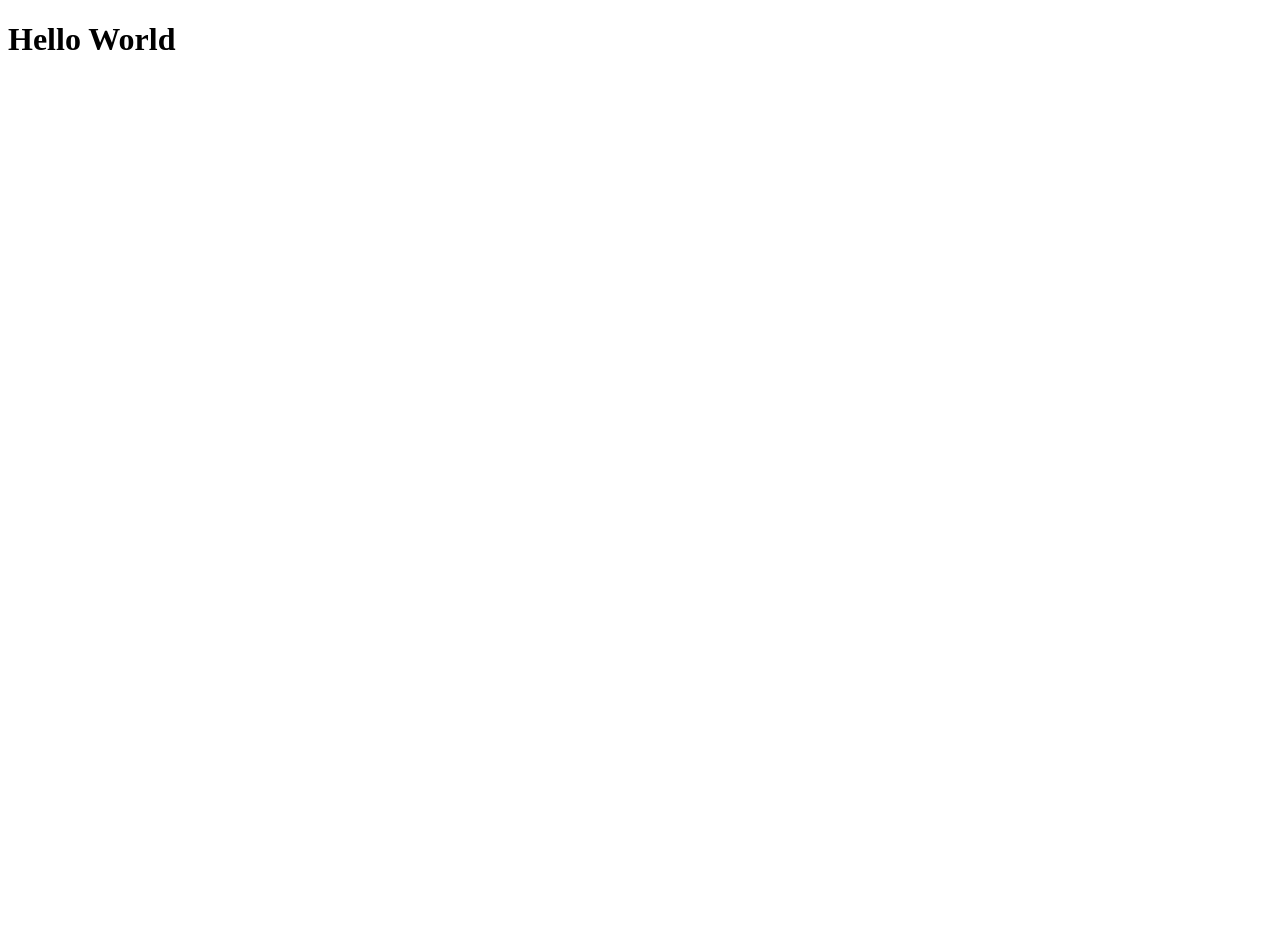
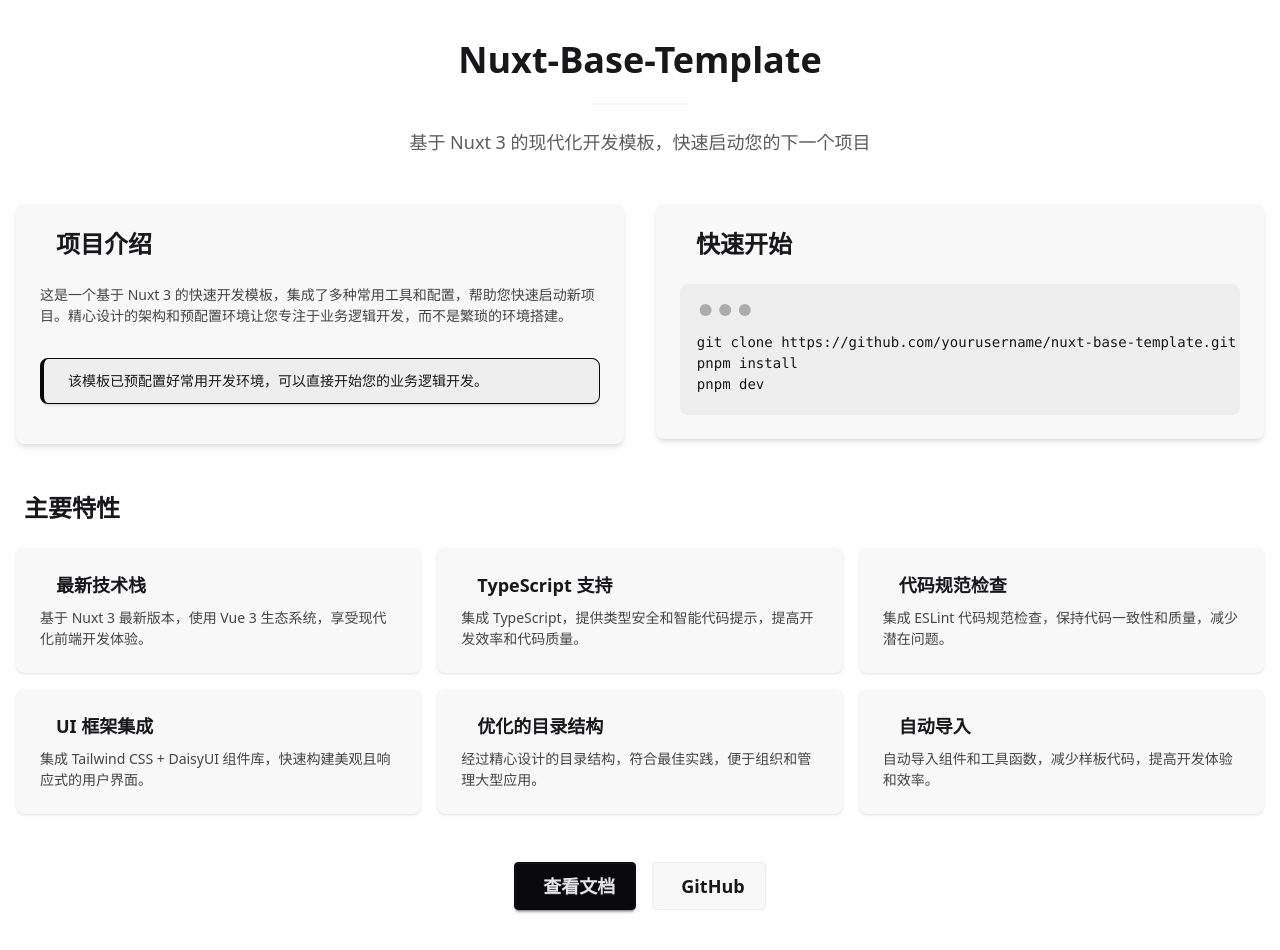
Before and after one commit to YuGe-Git/nuxt-base-template, a Nuxt app: page / in a window 1280 px wide. Before the commit the page ends 800 px from the top, so only its background shows below. Built offline with nearby package versions, Linux system fonts and the light colour scheme.

Commit message:
build：配置tailwindcss和daisyui

```diff
--- /dev/null
+++ b/eslint.config.js
@@ -0,0 +1,16 @@
+import js from "@eslint/js";
+import globals from "globals";
+import tseslint from "typescript-eslint";
+import pluginVue from "eslint-plugin-vue";
+import css from "@eslint/css";
+import { defineConfig } from "eslint/config";
+
+
+export default defineConfig([
+  { files: ["**/*.{js,mjs,cjs,ts,vue}"], plugins: { js }, extends: ["js/recommended"] },
+  { files: ["**/*.{js,mjs,cjs,ts,vue}"], languageOptions: { globals: globals.browser } },
+  tseslint.configs.recommended,
+  pluginVue.configs["flat/essential"],
+  { files: ["**/*.vue"], languageOptions: { parserOptions: { parser: tseslint.parser } } },
+  { files: ["**/*.css"], plugins: { css }, language: "css/css", extends: ["css/recommended"] },
+]);
--- a/eslint.config.mjs
+++ b/eslint.config.mjs
@@ -1,24 +1,6 @@
 // @ts-check
 import withNuxt from './.nuxt/eslint.config.mjs'
 
-export default withNuxt({
-  rules: {
-    // Vue 相关规则
-    'vue/multi-word-component-names': ['error', {
-      ignores: ['Index', 'Layout', 'Error'],
-    }],
-    'vue/require-default-export': 'off', // 允许非默认导出的组件
+export default withNuxt(
 
-    // TypeScript 相关规则
-    '@typescript-eslint/no-explicit-any': 'error',
-    '@typescript-eslint/no-var-requires': 'off',
-    '@typescript-eslint/no-non-null-assertion': 'warn',
-
-    // JavaScript 通用规则
-    'no-console': process.env.NODE_ENV === 'production' ? 'error' : 'warn',
-    'no-debugger': process.env.NODE_ENV === 'production' ? 'error' : 'off',
-    'no-unused-vars': 'warn',
-    'prefer-const': 'error',
-
-  },
-})
+)
--- a/nuxt.config.ts
+++ b/nuxt.config.ts
@@ -1,20 +1,40 @@
+import tailwindcss from '@tailwindcss/vite'
 // https://nuxt.com/docs/api/configuration/nuxt-config
 export default defineNuxtConfig({
   // 兼容性日期，指定使用的 Nuxt 功能集
-  compatibilityDate: '2024-11-01',
-  // 启用开发工具
-  devtools: { enabled: true },
   // 加载的 Nuxt 模块
   modules: [
     '@nuxt/eslint', // ESLint 集成
-    '@nuxt/icon'    // 图标支持
+    '@nuxt/icon', // 图标支持
+  ],
+  // 自动导入狗都不用
+  // components: [
+  //   {
+  //     path: '~/components',
+  //   },
+  // ],
+  // 启用开发工具
+  devtools: { enabled: true },
+  // CSS 全局文件
+  css: [
+    '~/assets/css/main.css',
   ],
   // 源代码目录
   srcDir: 'src/',
+  compatibilityDate: '2024-11-01',
+  // Vite 配置
+  vite: {
+    plugins: [tailwindcss()],
+  },
   // ESLint 配置
   eslint: {
     config: {
-      stylistic: true // 启用样式规则
-    }
+      // 关闭默认配置（默认情况下，此模块会使用推荐的规则安装 JS、TS 和 Vue 插件）
+      standalone: false,
+    },
+  },
+  icon: {
+    mode: 'css',
+    cssLayer: 'base',
   },
 })
--- /dev/null
+++ b/src/assets/css/main.css
@@ -0,0 +1,6 @@
+@import "tailwindcss";
+@plugin "daisyui" {
+  themes: light --default, dark --prefersdark;
+  root: ":root";
+  logs: true;
+}
--- /dev/null
+++ b/src/components/base/InfoIndex.vue
@@ -0,0 +1,158 @@
+<template>
+  <div class="min-h-screen bg-base-100">
+    <div class="container mx-auto px-4 py-10">
+      <!-- 标题区域 -->
+      <div class="text-center mb-12">
+        <h1 class="text-4xl font-bold mb-3 text-base-content">
+          Nuxt-Base-Template
+        </h1>
+        <div class="divider w-24 mx-auto my-4 opacity-30" />
+        <p class="text-lg opacity-70 max-w-xl mx-auto">
+          基于 Nuxt 3 的现代化开发模板，快速启动您的下一个项目
+        </p>
+      </div>
+
+      <!-- 主要内容区域 -->
+      <div class="grid grid-cols-1 md:grid-cols-6 gap-8 mb-12">
+        <!-- 项目介绍卡片 -->
+        <div class="md:col-span-3">
+          <div class="card bg-base-200 shadow-md hover:shadow-lg transition-all duration-300">
+            <div class="card-body">
+              <h2 class="card-title text-2xl mb-4 text-base-content">
+                <span class="i-heroicons-information-circle mr-2 opacity-70" />
+                项目介绍
+              </h2>
+              <p class="mb-6 opacity-80">
+                这是一个基于 Nuxt 3 的快速开发模板，集成了多种常用工具和配置，帮助您快速启动新项目。精心设计的架构和预配置环境让您专注于业务逻辑开发，而不是繁琐的环境搭建。
+              </p>
+
+              <div class="alert bg-base-300 text-base-content border-l-4 border-neutral mb-4">
+                <span class="flex items-center">
+                  <span class="i-heroicons-light-bulb mr-2 opacity-70" />
+                  该模板已预配置好常用开发环境，可以直接开始您的业务逻辑开发。
+                </span>
+              </div>
+            </div>
+          </div>
+        </div>
+
+        <!-- 快速开始卡片 -->
+        <div class="md:col-span-3">
+          <div class="card bg-base-200 shadow-md hover:shadow-lg transition-all duration-300">
+            <div class="card-body">
+              <h2 class="card-title text-2xl mb-4 text-base-content">
+                <span class="i-heroicons-rocket-launch mr-2 opacity-70" />
+                快速开始
+              </h2>
+              <div class="mockup-code bg-base-300 text-base-content w-full overflow-x-hidden">
+                <pre class="overflow-x-auto"><code>git clone https://github.com/yourusername/nuxt-base-template.git</code></pre>
+                <pre class="overflow-x-auto"><code>pnpm install</code></pre>
+                <pre class="overflow-x-auto"><code>pnpm dev</code></pre>
+              </div>
+            </div>
+          </div>
+        </div>
+      </div>
+
+      <!-- 主要特性区域 -->
+      <div class="mb-12">
+        <h2 class="text-2xl font-bold mb-6 text-base-content flex items-center">
+          <span class="i-heroicons-star mr-2 opacity-70" />
+          主要特性
+        </h2>
+        <div class="grid grid-cols-1 md:grid-cols-2 lg:grid-cols-3 gap-4">
+          <div class="card bg-base-200 shadow-sm hover:shadow-md transition-all">
+            <div class="card-body">
+              <h3 class="card-title text-base-content">
+                <span class="i-heroicons-code-bracket-square mr-2 opacity-70" />
+                最新技术栈
+              </h3>
+              <p class="opacity-80">
+                基于 Nuxt 3 最新版本，使用 Vue 3 生态系统，享受现代化前端开发体验。
+              </p>
+            </div>
+          </div>
+
+          <div class="card bg-base-200 shadow-sm hover:shadow-md transition-all">
+            <div class="card-body">
+              <h3 class="card-title text-base-content">
+                <span class="i-heroicons-document-check mr-2 opacity-70" />
+                TypeScript 支持
+              </h3>
+              <p class="opacity-80">
+                集成 TypeScript，提供类型安全和智能代码提示，提高开发效率和代码质量。
+              </p>
+            </div>
+          </div>
+
+          <div class="card bg-base-200 shadow-sm hover:shadow-md transition-all">
+            <div class="card-body">
+              <h3 class="card-title text-base-content">
+                <span class="i-heroicons-check-badge mr-2 opacity-70" />
+                代码规范检查
+              </h3>
+              <p class="opacity-80">
+                集成 ESLint 代码规范检查，保持代码一致性和质量，减少潜在问题。
+              </p>
+            </div>
+          </div>
+
+          <div class="card bg-base-200 shadow-sm hover:shadow-md transition-all">
+            <div class="card-body">
+              <h3 class="card-title text-base-content">
+                <span class="i-heroicons-paint-brush mr-2 opacity-70" />
+                UI 框架集成
+              </h3>
+              <p class="opacity-80">
+                集成 Tailwind CSS + DaisyUI 组件库，快速构建美观且响应式的用户界面。
+              </p>
+            </div>
+          </div>
+
+          <div class="card bg-base-200 shadow-sm hover:shadow-md transition-all">
+            <div class="card-body">
+              <h3 class="card-title text-base-content">
+                <span class="i-heroicons-folder mr-2 opacity-70" />
+                优化的目录结构
+              </h3>
+              <p class="opacity-80">
+                经过精心设计的目录结构，符合最佳实践，便于组织和管理大型应用。
+              </p>
+            </div>
+          </div>
+
+          <div class="card bg-base-200 shadow-sm hover:shadow-md transition-all">
+            <div class="card-body">
+              <h3 class="card-title text-base-content">
+                <span class="i-heroicons-arrow-path mr-2 opacity-70" />
+                自动导入
+              </h3>
+              <p class="opacity-80">
+                自动导入组件和工具函数，减少样板代码，提高开发体验和效率。
+              </p>
+            </div>
+          </div>
+        </div>
+      </div>
+
+      <!-- 行动按钮区域 -->
+      <div class="flex justify-center gap-4 mt-8">
+        <button class="btn btn-neutral btn-lg gap-2">
+          <span class="i-heroicons-document-text" />
+          查看文档
+        </button>
+        <button class="btn bg-base-200 border-base-300 btn-lg gap-2 hover:bg-base-300">
+          <span class="i-heroicons-code-bracket" />
+          GitHub
+        </button>
+      </div>
+    </div>
+  </div>
+</template>
+
+<script setup lang="ts">
+// 无需额外脚本
+</script>
+
+<style scoped>
+</style>
--- a/src/pages/index.vue
+++ b/src/pages/index.vue
@@ -1,7 +1,5 @@
 <template>
-  <div>
-    <h1>Hello World</h1>
-  </div>
+  <BaseInfoIndex />
 </template>
 
 <script setup lang="ts">
@@ -9,5 +7,4 @@
 </script>
 
 <style scoped>
-
 </style>
--- /dev/null
+++ b/src/pages/test/nuxt/icon/index.vue
@@ -0,0 +1,5 @@
+<template>
+  <div>
+    <h1>Icon</h1>
+  </div>
+</template>
```
Also changed, not shown: package.json (+10 -1 lines), 1 other file (tests, documents, lock files or other folders).
